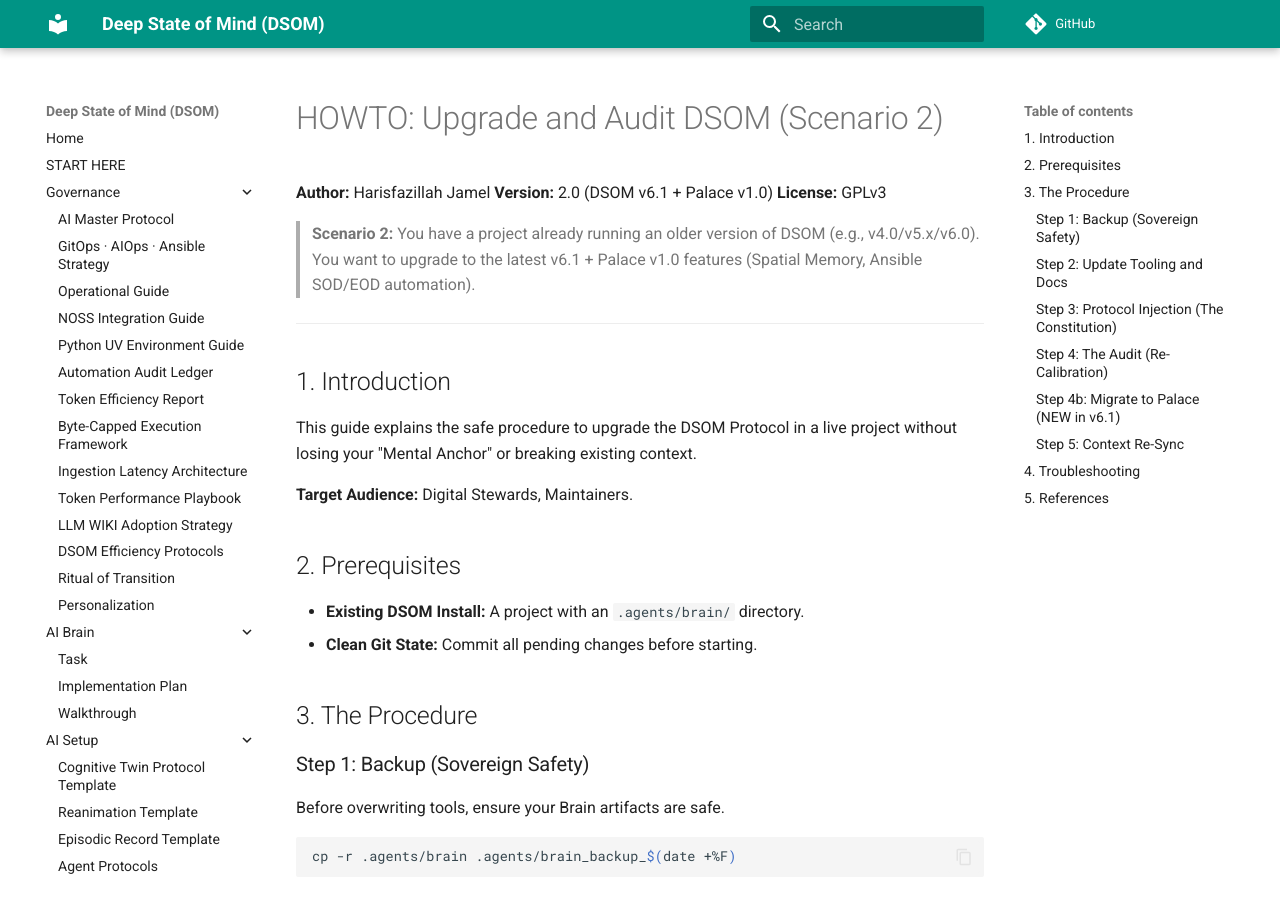
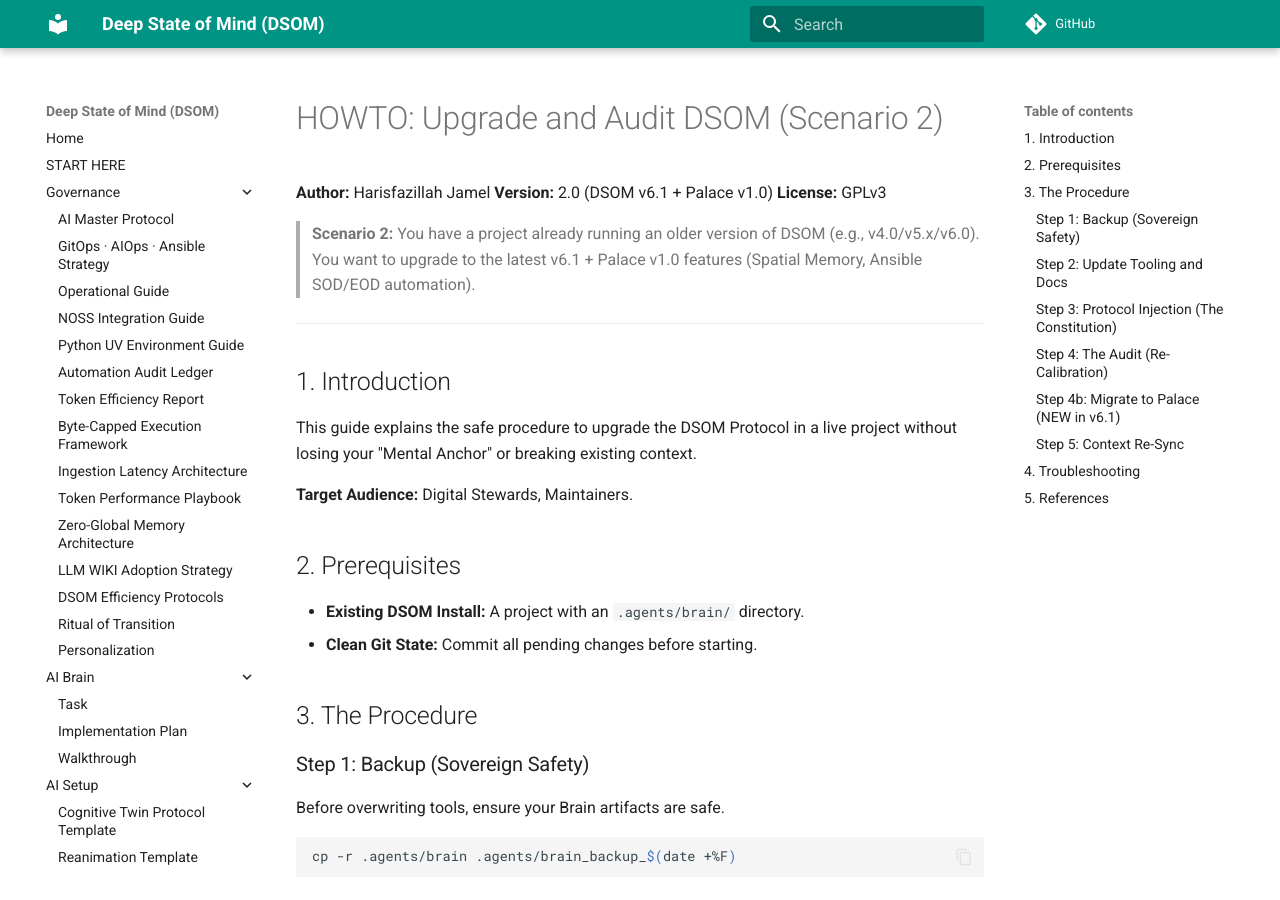
Before and after one commit to linuxmalaysia/deep-state-of-mind-for-my-ai, an MkDocs documentation site: the page built from docs/HOWTO-UPGRADE-DSOM.md, in a window 1280 px wide and 900 px high. Built offline with MkDocs 1.6.1 and Material for MkDocs 9.7.7, drawn with Linux system fonts in a browser that asks for light colours; comment, search, counter and statistics services are not loaded.

Commit message:
chore(ledgers): register ZERO-GLOBAL-MEMORY in GitBook and MkDocs navigation

```diff
--- a/mkdocs.yml
+++ b/mkdocs.yml
@@ -43,6 +43,7 @@ nav:
       - Byte-Capped Execution Framework: docs/governance/BYTE-CAPPED-EXECUTION-FRAMEWORK.md
       - Ingestion Latency Architecture: docs/governance/DSOM-INGESTION-LATENCY-ARCHITECTURE.md
       - Token Performance Playbook: docs/governance/DSOM-TOKEN-PERFORMANCE-PLAYBOOK.md
+      - Zero-Global Memory Architecture: docs/governance/ZERO-GLOBAL-MEMORY.md
       - LLM WIKI Adoption Strategy: docs/governance/LLM-WIKI-ADOPTION.md
       - DSOM Efficiency Protocols: docs/governance/DSOM-EFFICIENCY-PROTOCOLS.md
       - Ritual of Transition: docs/RITUAL-OF-TRANSITION.md
```
Also changed, not shown: SUMMARY.md (+1 -0 lines).
